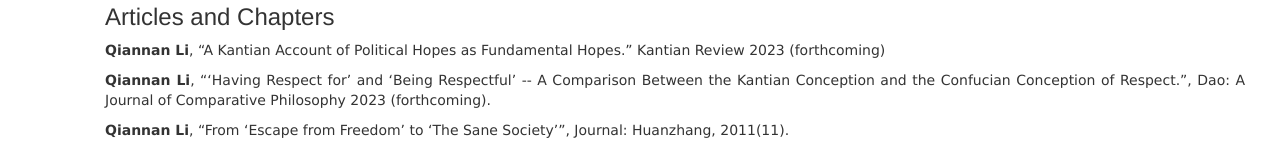
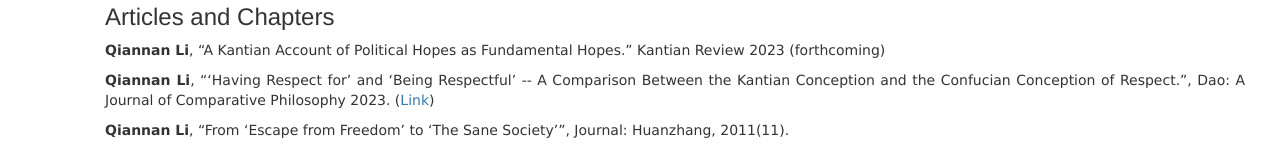
Before and after one commit to liqiannan720/liqiannan720.github.io, a plain HTML site: page Publications.html in a window 1280 px wide. Shown: the part 150-302 px from the top of the page. Drawn offline with nearby package versions, Linux system fonts and the light colour scheme.

Commit message:
Add files via upload

```diff
--- a/Publications.html
+++ b/Publications.html
@@ -47,7 +47,7 @@
 				<h2>Publications<h2>
 				<h3>Articles and Chapters</h3>
 				<p style="font-family:verdana; font-size:14px;LINE-HEIGHT:20px;"> <b>Qiannan Li</b>, “A Kantian Account of Political Hopes as Fundamental Hopes.” Kantian Review 2023 (forthcoming) </p>
-				<p style="font-family:verdana; font-size:14px;LINE-HEIGHT:20px;"> <b>Qiannan Li</b>, “‘Having Respect for’ and ‘Being Respectful’ -- A Comparison Between the Kantian Conception and the Confucian Conception of Respect.”, Dao: A Journal of Comparative Philosophy 2023 (forthcoming).</p>
+				<p style="font-family:verdana; font-size:14px;LINE-HEIGHT:20px;"> <b>Qiannan Li</b>, “‘Having Respect for’ and ‘Being Respectful’ -- A Comparison Between the Kantian Conception and the Confucian Conception of Respect.”, Dao: A Journal of Comparative Philosophy 2023. (<a href="https://link.springer.com/article/10.1007/s11712-022-09864-6">Link</a>)</p>
 				<p style="font-family:verdana; font-size:14px;LINE-HEIGHT:20px;"> <b>Qiannan Li</b>, “From ‘Escape from Freedom’ to ‘The Sane Society’”, Journal: Huanzhang, 2011(11).</p>
 				<p style="font-family:verdana; font-size:14px;LINE-HEIGHT:20px;"> <b>Qiannan Li</b>, “The Seven Principles on the Marxism Popularity”, Journal of Yanbian Party, 2011(4).</p>
 
```
